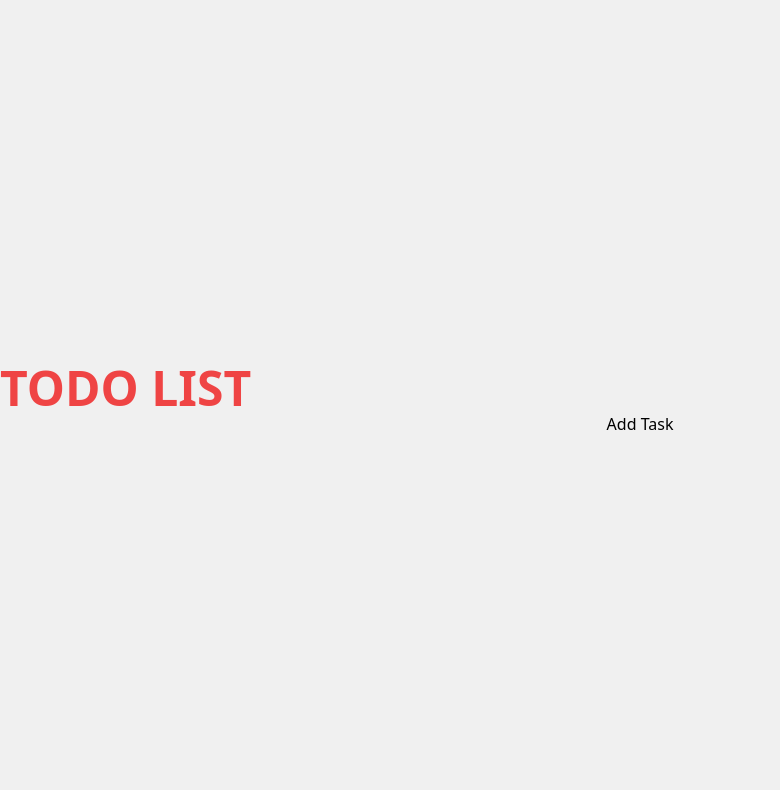
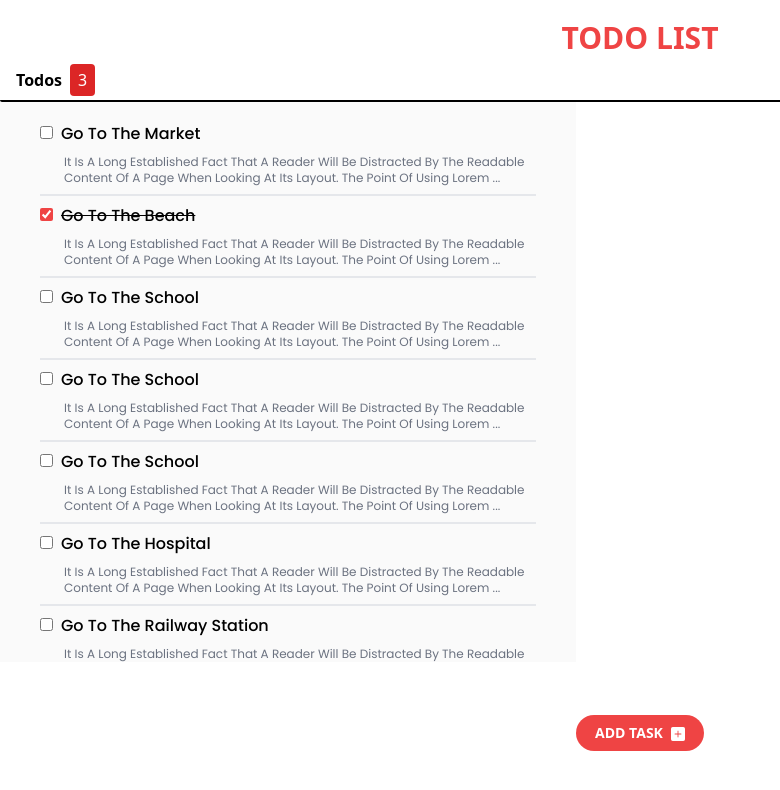
Before and after one commit to htutaungwai/todo-list-with-tailwind-css, a React (Vite) app: page / in a window 1280 px wide. Shown: the top 790 px of the page, without its empty margins (0-780 px from the left). Built offline with nearby package versions, Linux system fonts and the light colour scheme.

Commit message:
The front page finished

```diff
--- a/package.json
+++ b/package.json
@@ -10,8 +10,10 @@
     "preview": "vite preview"
   },
   "dependencies": {
+    "framer-motion": "^10.16.4",
     "react": "^18.2.0",
-    "react-dom": "^18.2.0"
+    "react-dom": "^18.2.0",
+    "react-icons": "^4.11.0"
   },
   "devDependencies": {
     "@types/react": "^18.2.15",
--- a/src/App.jsx
+++ b/src/App.jsx
@@ -3,13 +3,15 @@
 import dataTodos from "./data/dataTodos";
 import "./index.css";
 
+import ToodList from "./components/TodoList";
+import AddTaskBtn from "./components/AddTaskBtn";
 function App() {
   const [showAddTodo, setShowAddTodo] = useState(false);
   const [todos, setTodos] = useState(dataTodos);
 
   return (
-    <div className="min-h-screen min-w-screen w-screen h-screen bg-[#F0F0F0] flex justify-center content-center flex-col">
-      <h1 className="text-5xl text-red-500 font-bold"> TODO LIST</h1>
+    <div className="min-h-screen min-w-screen w-screen h-screen flex flex-col">
+      {/* Show Todo Start END */}
       {showAddTodo && (
         <AddTodo
           setShowAddTodo={setShowAddTodo}
@@ -18,14 +20,13 @@
           setTodos={setTodos}
         />
       )}
+      {/* Show TODO END*/}
 
-      <button
-        onClick={() => {
-          setShowAddTodo(!showAddTodo);
-        }}
-      >
-        Add Task
-      </button>
+      {/* Todo List */}
+      <ToodList todos={todos} setTodos={setTodos} />
+
+      {/* ADD TASK BUTTON  */}
+      <AddTaskBtn setShowAddTodo={setShowAddTodo} showAddTodo={showAddTodo} />
     </div>
   );
 }
--- /dev/null
+++ b/src/components/AddTaskBtn.jsx
@@ -0,0 +1,24 @@
+import React from "react";
+import { BsFillPlusSquareFill } from "react-icons/bs";
+const AddTaskBtn = ({ setShowAddTodo, showAddTodo }) => {
+  return (
+    <div className=" flex justify-center items-center flex-col  h-1/6">
+      <button
+        className="rounded-full bg-red-500 w-32 text-white font-bold py-2 uppercase
+transition ease-in-out  hover:bg-red-600  text-sm block"
+        onClick={() => {
+          console.log("wtf");
+
+          setShowAddTodo(!showAddTodo);
+        }}
+      >
+        <p className="flex gap-2 justify-center">
+          Add Task
+          <BsFillPlusSquareFill className="mt-1" />
+        </p>
+      </button>
+    </div>
+  );
+};
+
+export default AddTaskBtn;
--- a/src/components/AddTodo.jsx
+++ b/src/components/AddTodo.jsx
@@ -1,27 +1,43 @@
 import React from "react";
-import TodoList from "./TodoList";
+
 import TodoForm from "./TodoForm";
+import { motion } from "framer-motion";
+import { GrFormClose } from "react-icons/gr";
 
 const addTodo = ({ showAddTodo, setShowAddTodo, todos, setTodos }) => {
   return (
-    <div>
+    <motion.div
+      initial={{ opacity: 0, opacity: 0.1 }}
+      animate={{ opacity: 1, opacity: 1 }}
+      transition={{ duration: 0.5 }}
+      className="absolute   w-screen h-screen duration-300 ease-in-out delay-200 transition-all backdrop-brightness-50 flex justify-center items-center"
+    >
+      <div
+        className=" w-full h-full absolute"
+        id="outside"
+        onClick={(e) => {
+          if (e.target.id === "outside") setShowAddTodo(false);
+        }}
+      ></div>
+      <div id="inside" className="bg-zinc-50 w-5/6 h-1/2 relative pt-10 ">
         <button
+          className="text-red-500 text-3xl font-bold absolute right-1 top-1 "
           onClick={() => {
             setShowAddTodo(false);
           }}
         >
-        close
+          <GrFormClose />
         </button>
 
         {/* TODO FORM */}
         <div>
-        <h1>Add TODO</h1>
+          <h1 className="text-xl text-center font-bold poppins mb-4">
+            Add TODO
+          </h1>
           <TodoForm todos={todos} setTodos={setTodos} />
         </div>
-
-      {/* TODO LIST */}
-      <TodoList todos={todos} setTodos={setTodos} />
       </div>
+    </motion.div>
   );
 };
 
--- a/src/components/TodoForm.jsx
+++ b/src/components/TodoForm.jsx
@@ -13,12 +13,15 @@
 
   return (
     <form
+      className="pl-4 "
       onSubmit={(e) => {
         e.preventDefault();
         addNewTodo();
       }}
     >
-      <label htmlFor="title">Title</label>
+      <label htmlFor="title" className="font-semibold pr-4">
+        Title:
+      </label>
       <input
         type="text"
         id="title"
@@ -27,8 +30,11 @@
           setNewTodo({ ...newTodo, title: e.target.value });
         }}
       />
-
-      <label htmlFor="status">Status:</label>
+      <br />
+      <br />
+      <label htmlFor="status" className="font-semibold pr-4">
+        Status:
+      </label>
       <select
         name="status"
         id="status"
@@ -40,7 +46,9 @@
         <option value="complete">complete</option>
         <option value="incomplete">incomplete</option>
       </select>
-      <button>+</button>
+      <button className=" bg-red-600 py-2 px-4 text-white rounded-full">
+        submit
+      </button>
     </form>
   );
 };
--- a/src/components/TodoList.jsx
+++ b/src/components/TodoList.jsx
@@ -2,20 +2,25 @@
 
 const ToodList = ({ todos, setTodos }) => {
   return (
-    <div>
-      <h1>TODOS</h1>
-      <ul>
+    <div className="h-5/6 w-full ">
+      {/* This is H1 heading */}
+      <h1 className="text-3xl text-red-500 font-bold text-center pt-5 ">
+        TODO LIST
+      </h1>
+
+      <div className="border-black border-b-2  pt-2 flex pb-1 pl-4 items-center gap-2 rounded-sm  ">
+        <h1 className="font-bold capitalize">Todos</h1>
+        <h1 className="text-white bg-red-600 rounded px-2 py-1">3</h1>
+      </div>
+      <div className="w-full h-full max-w-xl max-h-[84%]    poppins flex flex-col overflow-scroll overflow-x-hidden  bg-zinc-50">
+        <ul className="poppins capitalize px-10 py-5 ">
           {todos.length > 0 &&
             todos.map((obj) => {
               return (
-              <li key={obj.id}>
-                <label
-                  htmlFor={obj.id}
-                  className={obj.checked ? "underline" : ""}
-                >
-                  {obj.title}
-                </label>
+                <li key={obj.id} className="mb-2 border-b-2">
+                  <div>
                     <input
+                      className="accent-red-500 mr-2"
                       type="checkbox"
                       id={obj.id}
                       name={obj.id}
@@ -31,11 +36,28 @@
                         setTodos([...newState]);
                       }}
                     />
+
+                    <label
+                      htmlFor={obj.id}
+                      className={`${
+                        obj.checked ? "underline" : ""
+                      } font-medium`}
+                    >
+                      {obj.title}
+                    </label>
+
+                    <p className="text-xs text-gray-500 my-2 pl-6">
+                      {obj.description.length > 150
+                        ? obj.description.substring(0, 150) + `...`
+                        : obj.description}
+                    </p>
+                  </div>
                 </li>
               );
             })}
         </ul>
       </div>
+    </div>
   );
 };
 
--- a/src/data/dataTodos.jsx
+++ b/src/data/dataTodos.jsx
@@ -2,14 +2,53 @@
   {
     title: "go to the market",
     checked: false,
-    description: "blah blah blah blah",
+    description:
+      "It is a long established fact that a reader will be distracted by the readable content of a page when looking at its layout. The point of using Lorem Ipsum is that it has a more-or-less normal distribution of letters, as opposed to using 'Content here, content here', making it look like readable English. Many desktop publishing packages and web  ",
     id: "3900xiwo",
   },
   {
     title: "go to the beach",
     checked: true,
-    description: "blah blah blah blah",
+    description:
+      "It is a long established fact that a reader will be distracted by the readable content of a page when looking at its layout. The point of using Lorem Ipsum is that it has a more-or-less normal distribution of letters, as opposed to using 'Content here, content here', making it look like readable English. Many desktop publishing packages and web ",
     id: "3900xwiwo",
+  },
+  {
+    title: "go to the school",
+    checked: false,
+    description:
+      "It is a long established fact that a reader will be distracted by the readable content of a page when looking at its layout. The point of using Lorem Ipsum is that it has a more-or-less normal distribution of letters, as opposed to using 'Content here, content here', making it look like readable English. Many desktop publishing packages and web ",
+    id: "390dw0xwiwo",
+  },
+  {
+    title: "go to the school",
+    checked: false,
+    description:
+      "It is a long established fact that a reader will be distracted by the readable content of a page when looking at its layout. The point of using Lorem Ipsum is that it has a more-or-less normal distribution of letters, as opposed to using 'Content here, content here', making it look like readable English. Many desktop publishing packages and web ",
+    id: "w0xwiwo",
+  },
+
+  {
+    title: "go to the school",
+    checked: false,
+    description:
+      "It is a long established fact that a reader will be distracted by the readable content of a page when looking at its layout. The point of using Lorem Ipsum is that it has a more-or-less normal distribution of letters, as opposed to using 'Content here, content here', making it look like readable English. Many desktop publishing packages and web ",
+    id: "390dw0x2wiwo",
+  },
+
+  {
+    title: "go to the hospital",
+    checked: false,
+    description:
+      "It is a long established fact that a reader will be distracted by the readable content of a page when looking at its layout. The point of using Lorem Ipsum is that it has a more-or-less normal distribution of letters, as opposed to using 'Content here, content here', making it look like readable English. Many desktop publishing packages and web ",
+    id: "390dpaxwiwo",
+  },
+  {
+    title: "go to the railway station",
+    checked: false,
+    description:
+      "It is a long established fact that a reader will be distracted by the readable content of a page when looking at its layout. The point of using Lorem Ipsum is that it has a more-or-less normal distribution of letters, as opposed to using 'Content here, content here', making it look like readable English. Many desktop publishing packages and web ",
+    id: "39xwiwo",
   },
 ];
 
--- a/src/index.css
+++ b/src/index.css
@@ -1,3 +1,7 @@
+@import url("https://fonts.googleapis.com/css2?family=Kanit:ital,wght@0,400;0,500;1,400;1,600&family=Source+Code+Pro:wght@300;500;700&display=swap");
+
+@import url("https://fonts.googleapis.com/css2?family=Poppins:wght@300;400;500&family=Source+Code+Pro:wght@300;500;700&display=swap");
+
 @tailwind base;
 @tailwind components;
 @tailwind utilities;
@@ -7,3 +11,7 @@
   padding: 0;
   box-sizing: border-box;
 }
+
+.poppins {
+  font-family: "Poppins", sans-serif;
+}
```
Also changed, not shown: 1 other file (tests, documents, lock files or other folders). Lines whose indentation alone changed are shown as unchanged.
